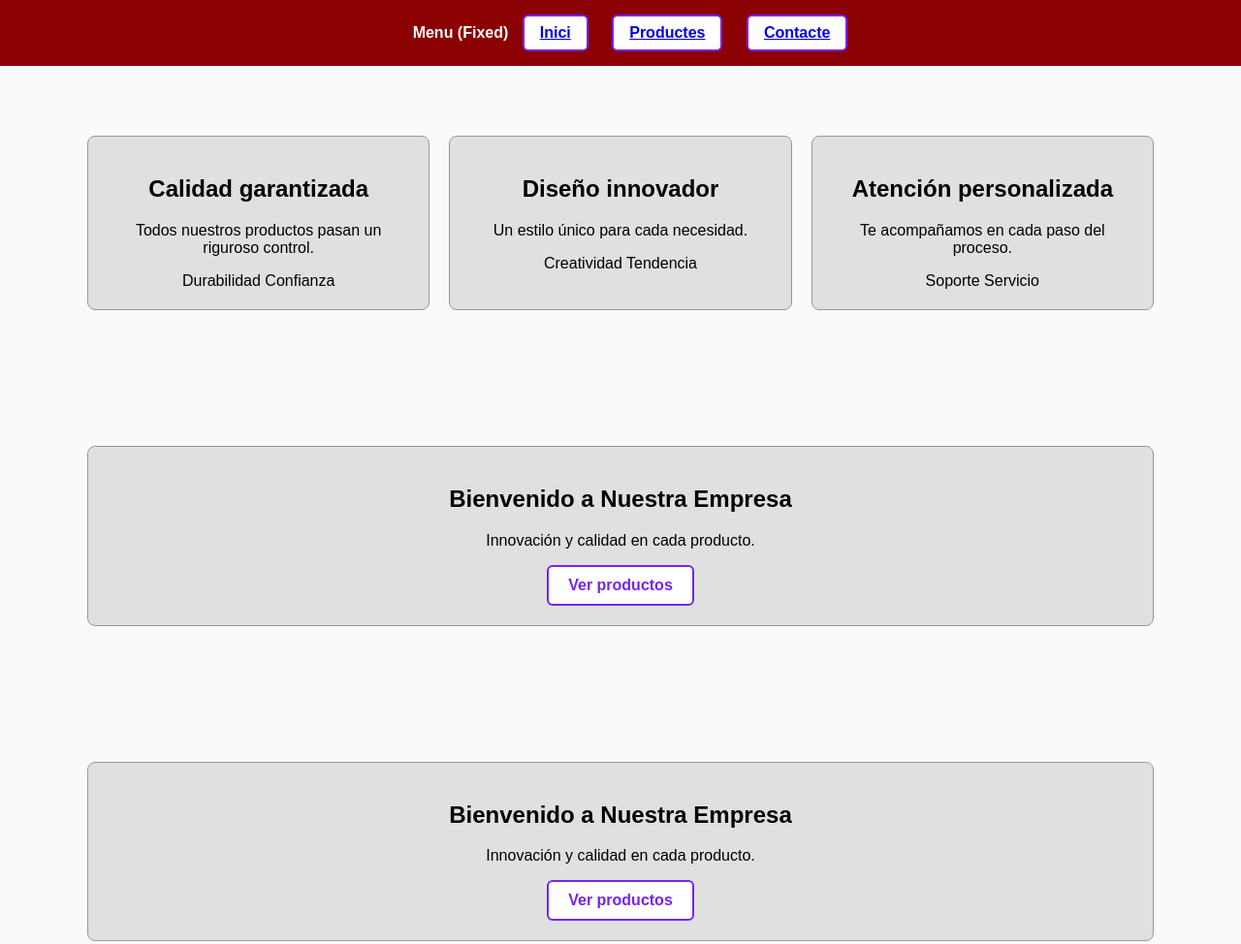
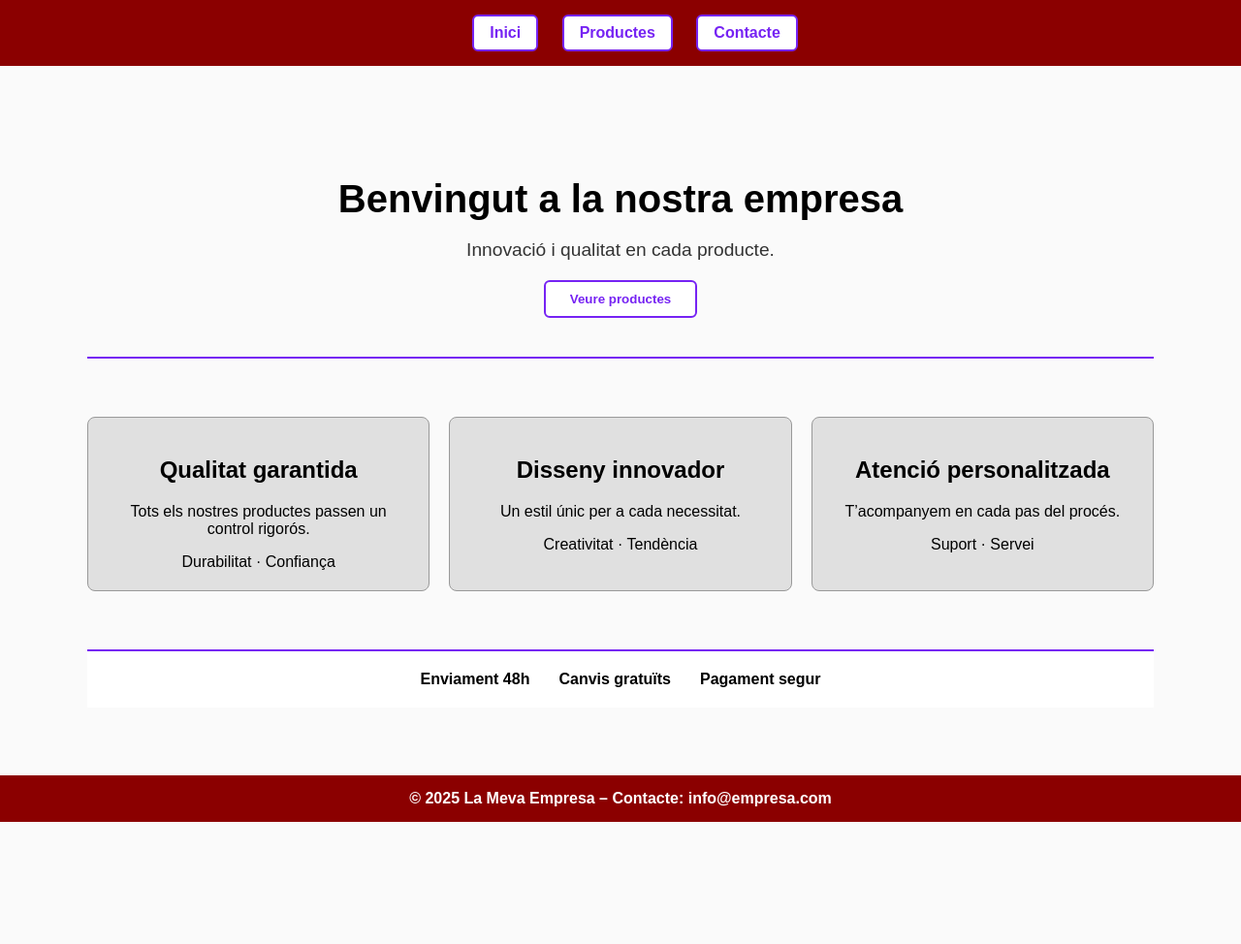
Before and after one commit to NazanAguilar/DAM1M04-Exercici002, a plain HTML site: page index.html in a window 1280 px wide. Shown: the top 974 px of the page at 97% size. After the commit the page ends 848 px from the top, so only its background shows below. Drawn offline with Linux system fonts and the light colour scheme.

Commit message:
Rediseño de inicio y css
Rediseño del css + html de index por mal entendimiento de la practica, ajustado el contenido + banda de beneficios y finalizacion del index o eso creo hasta el momento

```diff
--- a/global.css
+++ b/global.css
@@ -1,9 +1,9 @@
 body {
     margin: 0;
+    margin-top: 70px; /* Deixa espai sota el menú */
     font-family: sans-serif;
     background: #fafafa;
 }
-
 
 /* Barra fixa superior */
 .barra-fixed {
@@ -24,10 +24,11 @@ body {
     padding: 8px 16px;
     border: 2px solid rgb(118, 35, 243);
     border-radius: 6px;
-    border-color: rgb(118, 35, 243);
     background-color: white;
+    color: rgb(118, 35, 243);
     transition: 0.2s;
-
+    text-decoration: none;
+    font-weight: bold;
 }
 
 .botones:hover {
@@ -35,6 +36,7 @@ body {
     color: white;
 }
 
+/* Peu comú */
 .pie {
     padding: 15px;
     margin-top: 70px;
@@ -42,5 +44,4 @@ body {
     color: white;
     font-weight: bold;
     text-align: center;
-    z-index: 1000;
 }
--- a/index.html
+++ b/index.html
@@ -1,22 +1,55 @@
 <!DOCTYPE html>
-<html xmlns="http://www.w3.org/1999/xhtml">
+<html lang="ca">
 <head>
     <meta charset="UTF-8">
     <title>Index</title>
+    <link rel="stylesheet" href="global.css">
 
     <style>
-            /* Aqui iria css independiente */
+        /* Estils particulars d'aquesta pàgina */
         .contenedor {
             max-width: 1100px;
             margin: auto;
+        }
 
+        .hero {
+            text-align: center;
+            padding: 80px 20px 40px;
+            border-bottom: 2px solid rgb(118, 35, 243);
+        }
+
+        .hero h1 {
+            font-size: 2.5em;
+            margin-bottom: 10px;
+        }
+
+        .hero p {
+            font-size: 1.2em;
+            color: #333;
+            margin-bottom: 20px;
+        }
+
+        .hero button {
+            padding: 10px 25px;
+            border: 2px solid rgb(118, 35, 243);
+            background: white;
+            color: rgb(118, 35, 243);
+            font-weight: bold;
+            border-radius: 6px;
+            cursor: pointer;
+            transition: 0.3s;
+        }
+
+        .hero button:hover {
+            background: rgb(118, 35, 243);
+            color: white;
         }
 
         .colecciones {
             display: flex;
             justify-content: space-between;
             gap: 20px;
-                margin-top: 140px;
+            margin: 60px 0;
         }
 
         .caja {
@@ -28,101 +61,64 @@
             text-align: center;
         }
 
-            .seccion {
-                margin-top: 140px;
-
+        .beneficios {
+            display: flex;
+            justify-content: center;
+            gap: 30px;
+            background: #fff;
+            padding: 20px;
+            border-top: 2px solid rgb(118, 35, 243);
+            font-weight: bold;
         }
-
-            .boton-llamativo {
-                display: inline-block;
-                padding: 10px 20px;
-                border: 2px solid rgb(118, 35, 243);
-                border-radius: 6px;
-                color: rgb(118, 35, 243);
-                background-color: white;
-                text-decoration: none;
-                font-weight: bold;
-                transition: 0.3s;
-            }
-
-            .boton-llamativo:hover {
-                background-color: rgb(118, 35, 243);
-                color: white;
-            }
-
-            .hero {
-                display: inline-block;
-                width: 1090px;
-                padding: 5px 5px;
-                border-bottom: 2px solid rgb(118, 35, 243);
-                border-color: rgb(118, 35, 243);
-                background-color: white;
-            }
-
     </style>
-
-        <link rel="stylesheet" href="global.css">
-
 </head>
 <body>
 
-        <div class="barra-fixed">Menu (Fixed)
-            <a class="botones" href="index.html"> Inici</a>
-            <a class="botones" href="productes.html"> Productes</a>
-            <a class="botones" href="contacte.html"> Contacte</a>
+    <div class="barra-fixed">
+        <a class="botones" href="index.html">Inici</a>
+        <a class="botones" href="productes.html">Productes</a>
+        <a class="botones" href="contacte.html">Contacte</a>
     </div>
 
     <div class="contenedor">
 
+        <section class="hero">
+            <h1>Benvingut a la nostra empresa</h1>
+            <p>Innovació i qualitat en cada producte.</p>
+            <button onclick="location.href='productes.html'">Veure productes</button>
+        </section>
+
         <section class="colecciones">
+            <div class="caja">
+                <h2>Qualitat garantida</h2>
+                <p>Tots els nostres productes passen un control rigorós.</p>
+                <span>Durabilitat</span> · <span>Confiança</span>
+            </div>
 
             <div class="caja">
+                <h2>Disseny innovador</h2>
+                <p>Un estil únic per a cada necessitat.</p>
+                <span>Creativitat</span> · <span>Tendència</span>
+            </div>
 
-                    <h2>Calidad garantizada</h2>
-                    <p>Todos nuestros productos pasan un riguroso control.</p>
-                    <span>Durabilidad</span> <span>Confianza</span>
+            <div class="caja">
+                <h2>Atenció personalitzada</h2>
+                <p>T’acompanyem en cada pas del procés.</p>
+                <span>Suport</span> · <span>Servei</span>
+            </div>
+        </section>
+
+        <div class="beneficios">
+            <span>Enviament 48h</span>
+            <span>Canvis gratuïts</span>
+            <span>Pagament segur</span>
+        </div>
 
     </div>
 
-                <div class="caja">
+    <footer class="pie">
+        © 2025 La Meva Empresa – Contacte: info@empresa.com
+    </footer>
 
-                    <h2>Diseño innovador</h2>
-                    <p>Un estilo único para cada necesidad.</p>
-                    <span>Creatividad</span> <span>Tendencia</span>
-
-                </div>
-
-                <div class="caja">
-
-                    <h2>Atención personalizada</h2>
-                    <p>Te acompañamos en cada paso del proceso.</p>
-                    <span>Soporte</span> <span>Servicio</span>
-
-                </div>
-
-                </section>
-
-            <section class="seccion">
-
-                <div class="caja">
-                    <h1>Bienvenido a Nuestra Empresa</h1>
-                    <p>Innovación y calidad en cada producto.</p>
-                    <a href="productes.html" class="boton-llamativo">Ver productos</a>
-                </div>
-
-            </section>
-
-            <section class="seccion">
-
-                <div class="caja">
-                    <h1>Bienvenido a Nuestra Empresa</h1>
-                    <p>Innovación y calidad en cada producto.</p>
-                    <a href="productes.html" class="boton-llamativo">Ver productos</a>
-                </div>
-
-            </section>
-
-        </div>
-
-        <footer class="pie">Pie de pagina</footer>
 </body>
+</html>
```
Lines whose indentation alone changed are shown as unchanged.
